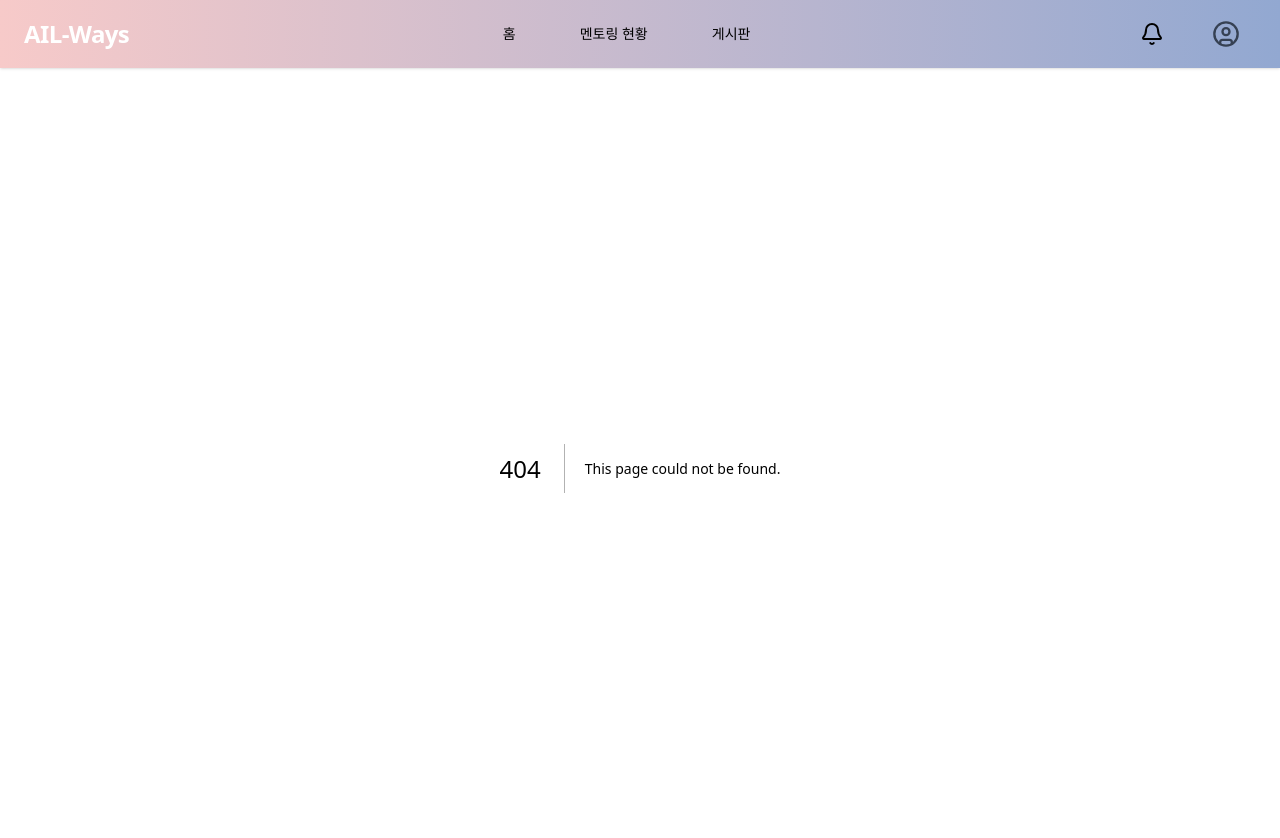
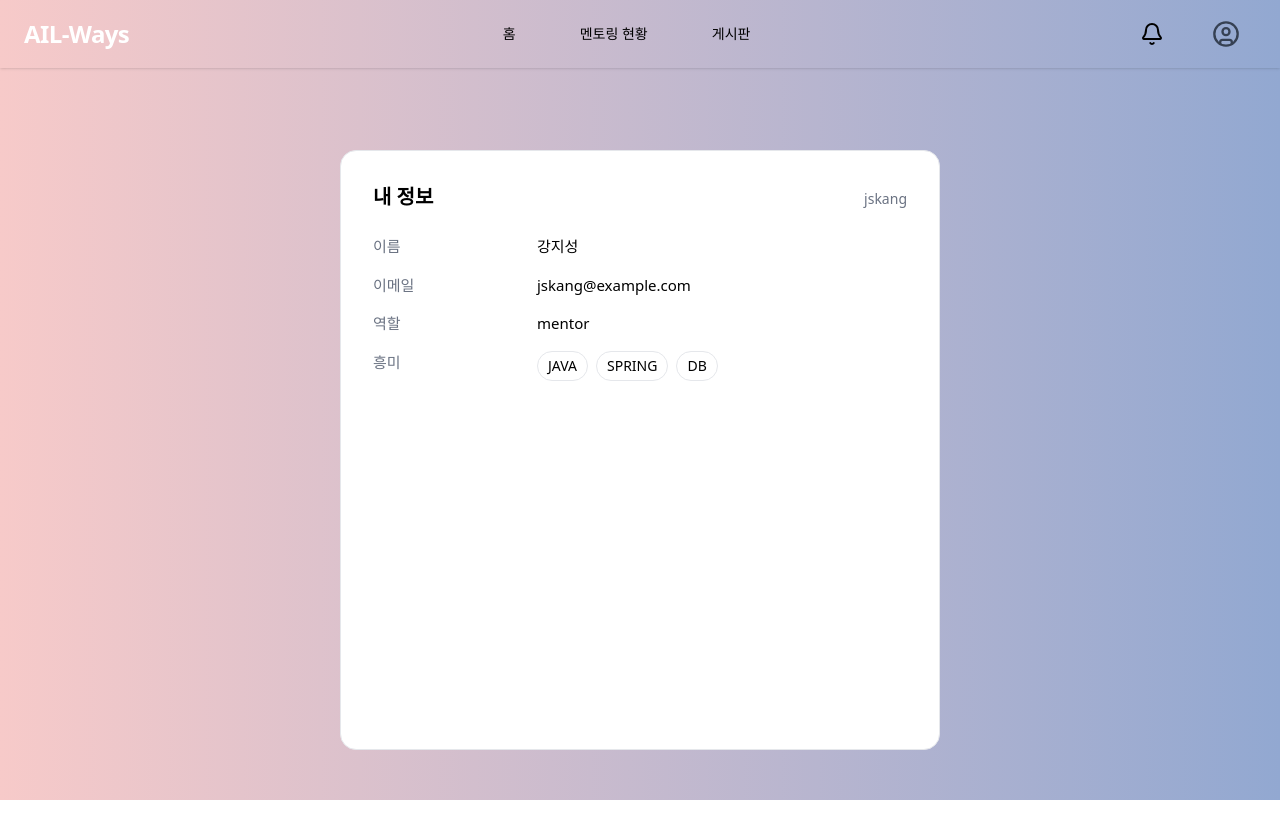
Before and after one commit to gahyeon1022/AIL-ways, a Next.js app in the folder apps/frontend/: page /profile in a window 1280 px wide. Before the commit this address had no page. Shown: the top 838 px of the page. After the commit the page ends 800 px from the top, so only its background shows below. Built offline with nearby package versions, Linux system fonts and the light colour scheme.

Commit message:
내정보 모달, 내정보 페이지 UI까지만 구현

```diff
--- /dev/null
+++ b/apps/frontend/src/app/profile/page.tsx
@@ -0,0 +1,91 @@
+// 서버 컴포넌트: 불필요한 클라이언트 JS/상태 없음 → 가장 효율적
+
+type ProfileVM = {
+  email: string;
+  userName: string;
+  userId: string;
+  role: string;
+  interests: string[];
+};
+
+// [임시] 백엔드 연동 전 목데이터
+async function getMyProfileMock(): Promise<ProfileVM> {
+  return {
+    email: "jskang@example.com",
+    userName: "강지성",
+    userId: "jskang",
+    role: "mentor",
+    interests: ["JAVA", "SPRING", "DB"],
+  };
+}
+
+// 순수 표시 전용 → 레이아웃/스타일만 책임
+function ProfileCard({ data }: { data: ProfileVM }) {
+  const { email, userName, userId, role, interests } = data;
+
+  return (
+    <section
+      className="
+        w-[600px]
+        min-h-[600px]
+        rounded-2xl border border-gray-200
+        p-8
+        flex flex-col
+        bg-white
+        overflow-hidden
+      "
+    >
+      <header className="flex items-baseline justify-between">
+        <h2 className="text-xl font-semibold">내 정보</h2>
+        <span className="text-sm text-gray-500">{userId}</span>
+      </header>
+
+      <div className="mt-6 grid grid-cols-[140px_1fr] items-start gap-y-4 gap-x-6 text-[15px]">
+        <div className="text-gray-500">이름</div>
+        <div className="font-medium">{userName}</div>
+
+        <div className="text-gray-500">이메일</div>
+        <div className="font-medium">{email}</div>
+
+        <div className="text-gray-500">역할</div>
+        <div className="font-medium">{role}</div>
+
+        <div className="text-gray-500">흥미</div>
+        <div className="flex flex-wrap gap-2">
+          {interests.length === 0 ? (
+            <span className="text-gray-400">등록된 흥미가 없습니다</span>
+          ) : (
+            interests.map((it) => (
+              <span
+                key={it}
+                className="rounded-full border border-gray-200 px-2.5 py-1 text-sm"
+              >
+                {it}
+              </span>
+            ))
+          )}
+        </div>
+      </div>
+      <div className="mt-auto" />
+    </section>
+  );
+}
+
+export default async function ProfilePage() {
+  const data = await getMyProfileMock();
+
+  return (
+    <main
+      className="
+        flex flex-col items-center justify-start
+        pt-8
+      "
+    >
+
+      {/* 2) 본문 카드는 제목 아래 중앙 정렬. 화면은 bg-gray-100로 꽉 차 있어 흰 바탕 여백 없음 */}
+      <div>
+        <ProfileCard data={data} />
+      </div>
+    </main>
+  );
+}
--- /dev/null
+++ b/apps/frontend/src/components/modal/ProfileModal.tsx
@@ -0,0 +1,99 @@
+"use client";
+
+import {
+  useEffect,
+  useLayoutEffect,
+  useRef,
+  useState,
+} from "react";
+import { createPortal } from "react-dom";
+import Link from "next/link";
+import { Button } from "@/components/ui/Button";
+import { UserCircle } from "lucide-react";
+
+export default function ProfileModal() {
+  const [open, setOpen] = useState(false);
+  const anchorRef = useRef<HTMLDivElement>(null);
+  const menuRef = useRef<HTMLDivElement>(null);
+  const [pos, setPos] = useState<{ top: number; left: number }>({ top: 0, left: 0 });
+  // --- 위치 계산: 버튼 바로 아래, 우측 정렬(너비 고정으로 계산 단순화) ---
+  const MENU_W = 160;
+  const GAP = 8;
+  const compute = () => {
+    const el = anchorRef.current;
+    if (!el) return;
+    const r = el.getBoundingClientRect();
+    const left = Math.max(8, Math.min(r.right - MENU_W, window.innerWidth - MENU_W - 8));
+    const top = Math.min(r.bottom + GAP, window.innerHeight - 8);
+    setPos({ top, left });
+  };
+
+  // 열릴 때만 스크롤/리사이즈에 반응으로 불필요 리스너 최소화
+  useLayoutEffect(() => {
+    if (!open) return;
+    compute();
+    const onScroll = () => compute();
+    const onResize = () => compute();
+    window.addEventListener("scroll", onScroll, { passive: true });
+    window.addEventListener("resize", onResize);
+    return () => {
+      window.removeEventListener("scroll", onScroll);
+      window.removeEventListener("resize", onResize);
+    };
+  }, [open]);
+
+  // 외부 클릭/ESC로 닫기(열렸을 때만)
+  useEffect(() => {
+    if (!open) return;
+    const onDocClick = (e: MouseEvent) => {
+      const t = e.target as Node;
+      if (
+        anchorRef.current?.contains(t) ||
+        menuRef.current?.contains(t)
+      ) return;
+      setOpen(false);
+    };
+    const onKey = (e: KeyboardEvent) => {
+      if (e.key === "Escape") setOpen(false);
+    };
+    document.addEventListener("mousedown", onDocClick);
+    document.addEventListener("keydown", onKey);
+    return () => {
+      document.removeEventListener("mousedown", onDocClick);
+      document.removeEventListener("keydown", onKey);
+    };
+  }, [open]);
+
+  return (
+    <>
+      <div ref={anchorRef} className="relative flex-shrink-0">
+        <Button variant="ghost" onClick={() => setOpen((v) => !v)}>
+          <UserCircle className="h-7 w-7 text-gray-700" />
+        </Button>
+      </div>
+
+      {open && typeof window !== "undefined" && createPortal(
+        <div
+          ref={menuRef}
+          style={{
+            position: "fixed",
+            top: pos.top,
+            left: pos.left,
+            width: MENU_W,
+            zIndex: 1000, // 충분히 큰 값
+          }}
+          className="rounded-md border border-gray-200 bg-white shadow-lg"
+        >
+          <Link
+            href="/profile"
+            className="block w-full px-3 py-2 text-sm text-gray-800 hover:bg-gray-50"
+            onClick={() => setOpen(false)}
+          >
+            내 정보
+          </Link>
+        </div>,
+        document.body
+      )}
+    </>
+  );
+}
```
